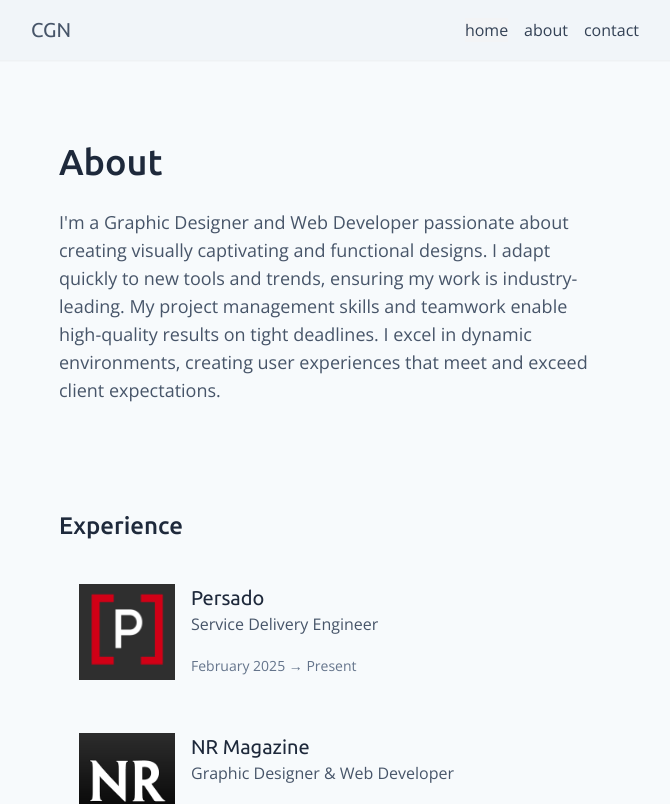
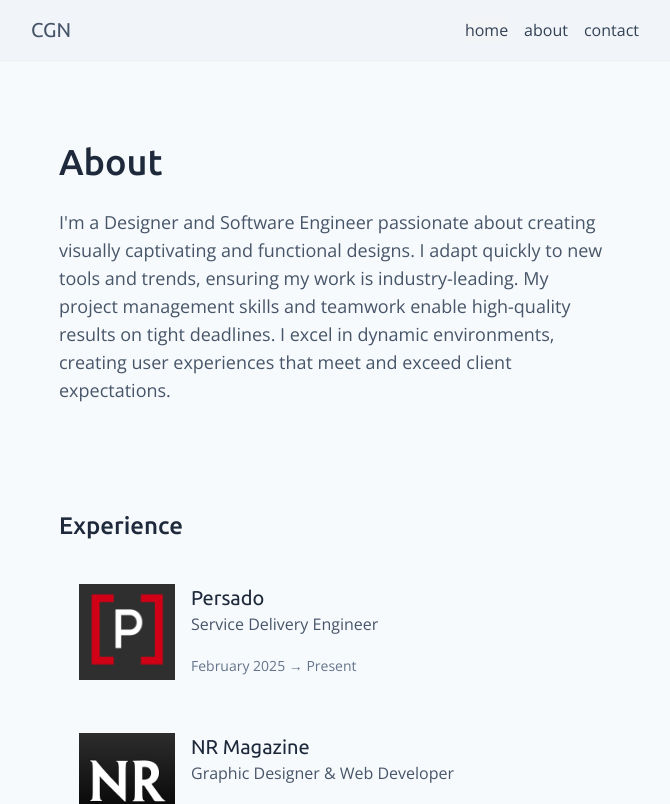
Before and after one commit to justbycris/se-portfolio, a React (Vite) app: page /about in a window 1280 px wide. Shown: the top 804 px of the page, without its empty margins (305-975 px from the left). Built offline with nearby package versions, Linux system fonts and the light colour scheme.

Commit message:
updated-bio

```diff
--- a/src/Pages/About.jsx
+++ b/src/Pages/About.jsx
@@ -12,7 +12,7 @@ export default function About() {
   return (
     <div>
         <Header/>
-        <Text header="About" copy="I'm a Graphic Designer and Web Developer passionate about creating visually captivating and functional designs. I adapt quickly to new tools and trends, ensuring my work is industry-leading. My project management skills and teamwork enable high-quality results on tight deadlines. I excel in dynamic environments, creating user experiences that meet and exceed client expectations."/>
+        <Text header="About" copy="I'm a Designer and Software Engineer passionate about creating visually captivating and functional designs. I adapt quickly to new tools and trends, ensuring my work is industry-leading. My project management skills and teamwork enable high-quality results on tight deadlines. I excel in dynamic environments, creating user experiences that meet and exceed client expectations."/>
         <div className="flex flex-col justify-center max-w-xl m-auto px-3 pt-20 pb-5">
         <h2 className="text-bold text-2xl font-custom py-0.5 font-medium text-slate-800 mb-8">Experience</h2>
             <Experience logo={Persadologo} alt="Persado company logo." company="Persado" role="Service Delivery Engineer" start="February 2025" end="Present" />
```
